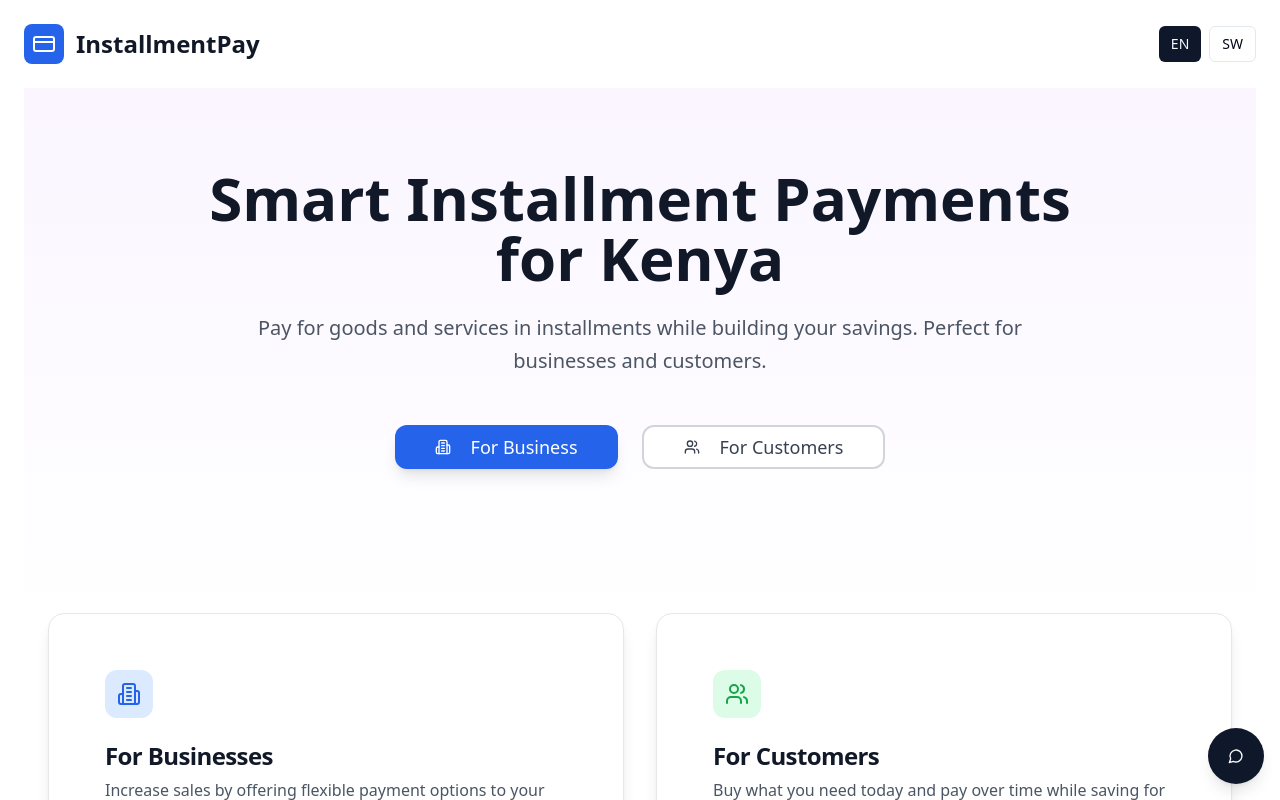
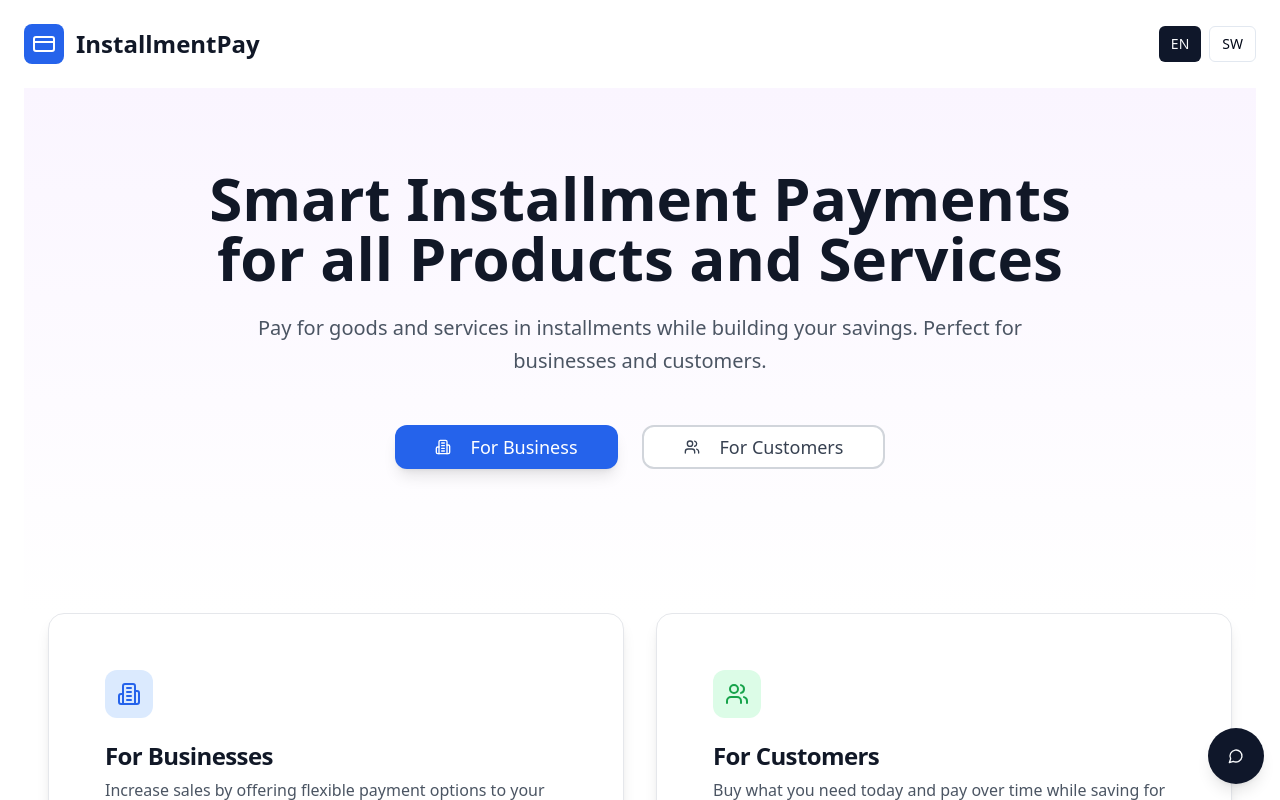
Before and after one commit to RosetheOnly/pesa-smart-compass-kenya, a React (Vite) app: page / in a window 1280 px wide. Shown: the top 800 px of the page. Built offline with nearby package versions, Linux system fonts and the light colour scheme.

Commit message:
Refactor: Update landing page header
Changes the header text on the landing page to "Smart Installment Payments for all Products and Services".

```diff
--- a/src/components/landing/HeroSection.tsx
+++ b/src/components/landing/HeroSection.tsx
@@ -11,7 +11,7 @@ export const HeroSection = ({ setUserType }: HeroSectionProps) => {
     <div className="text-center py-20 bg-gradient-to-b from-purple-50 to-white">
       <div className="max-w-4xl mx-auto">
         <h1 className="text-5xl md:text-6xl font-bold text-gray-900 mb-6 leading-tight">
-          Smart Installment Payments for Kenya
+          Smart Installment Payments for all Products and Services
         </h1>
         <p className="text-xl text-gray-600 mb-12 max-w-3xl mx-auto leading-relaxed">
           Pay for goods and services in installments while building your savings. Perfect for
```
